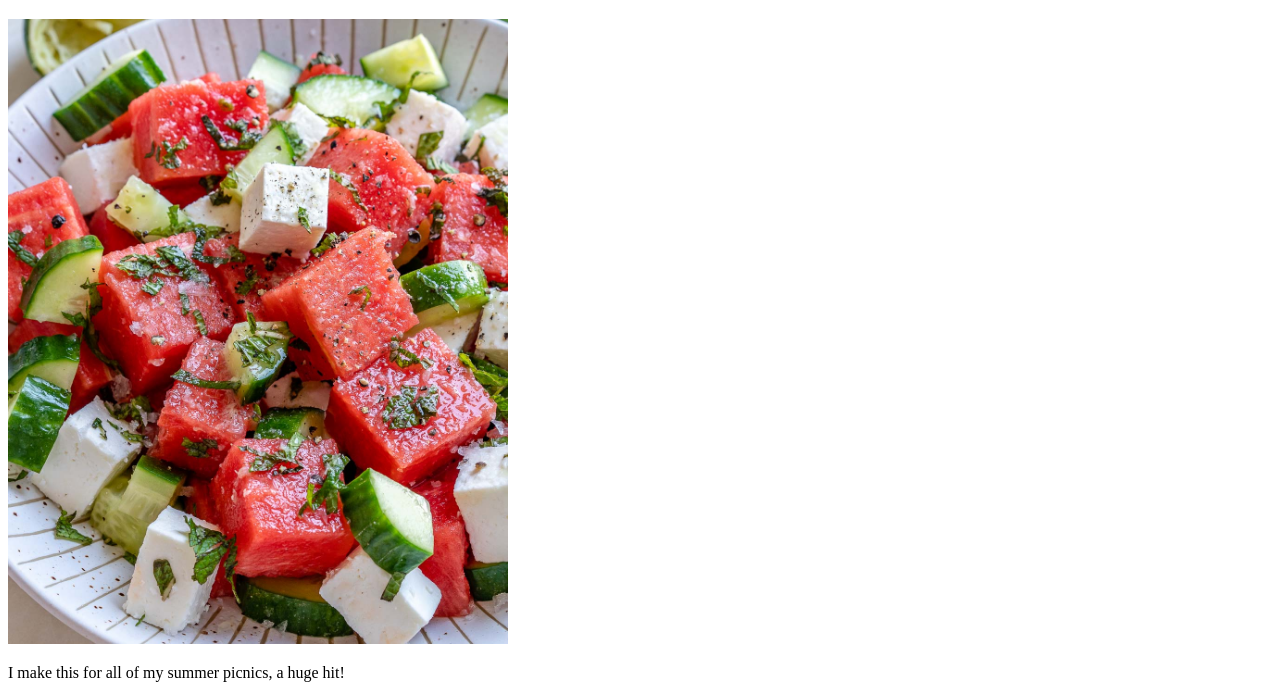
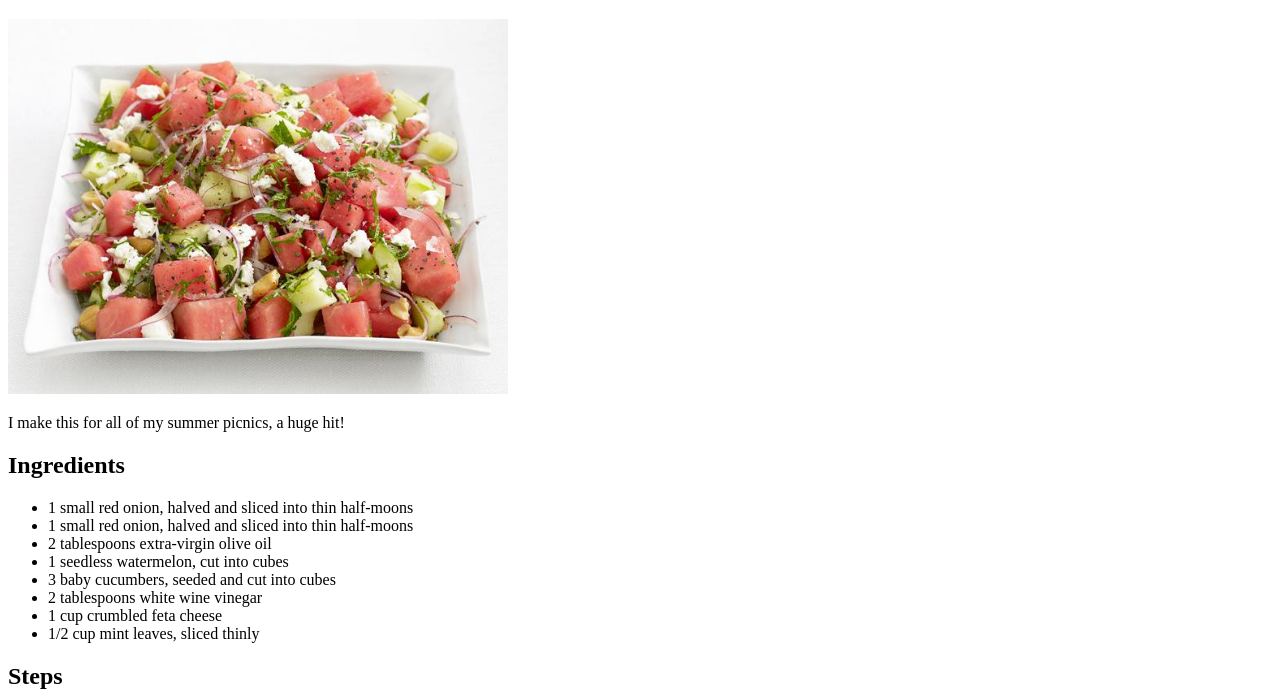
Before and after one commit to ChuckBell704/odin-recipes, a plain HTML site: page recipes/cucumber-watermelon-salad.html in a window 1280 px wide. Shown: the part 61-760 px from the top of the page. Drawn offline with Linux system fonts and the light colour scheme.

Commit message:
Corrected image link

```diff
--- a/recipes/cucumber-watermelon-salad.html
+++ b/recipes/cucumber-watermelon-salad.html
@@ -9,7 +9,7 @@
 
    <h1>Cucumber Watermelon Salad</h1>
 
-    <p><img src="../img/watermelon-cucumber-salad.jpg" width="500" alt="a bowl of Cucumber Watermelon Salad"></p>
+    <p><img src="../img/cucumber-watermelon-salad.jpg" width="500" alt="a bowl of Cucumber Watermelon Salad"></p>
     <p>I make this for all of my summer picnics, a huge hit! </p>
 
     <h2>Ingredients</h2>
@@ -32,6 +32,5 @@
     <li>Toss watermelon, baby cucumbers, and feta cheese together in a large bowl. Pour the red onion mixture over the watermelon mixture; toss to coat. Sprinkle mint over the salad; toss.</li>
     </ol>
 
-
   </body>
 </html>
```
